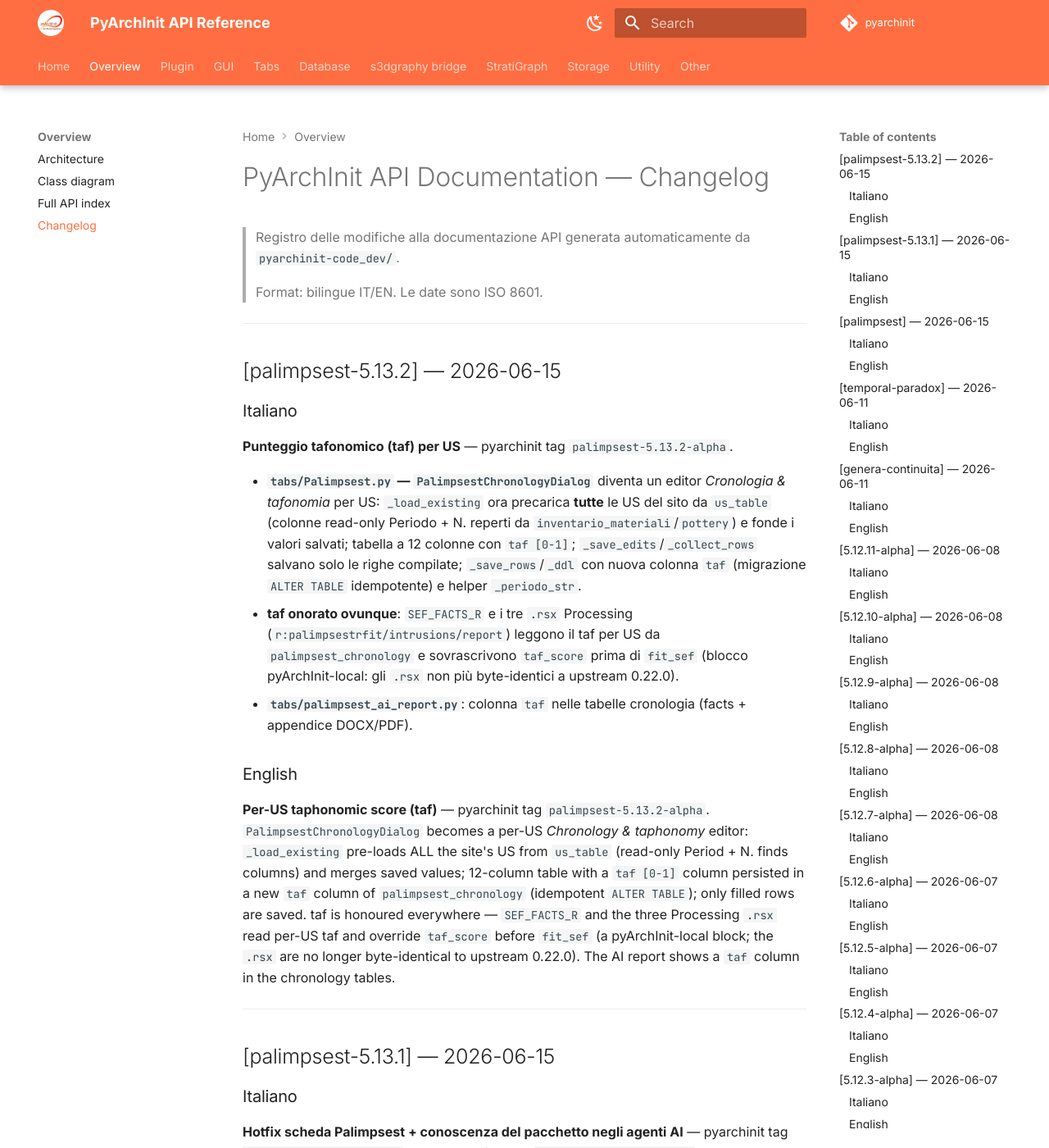
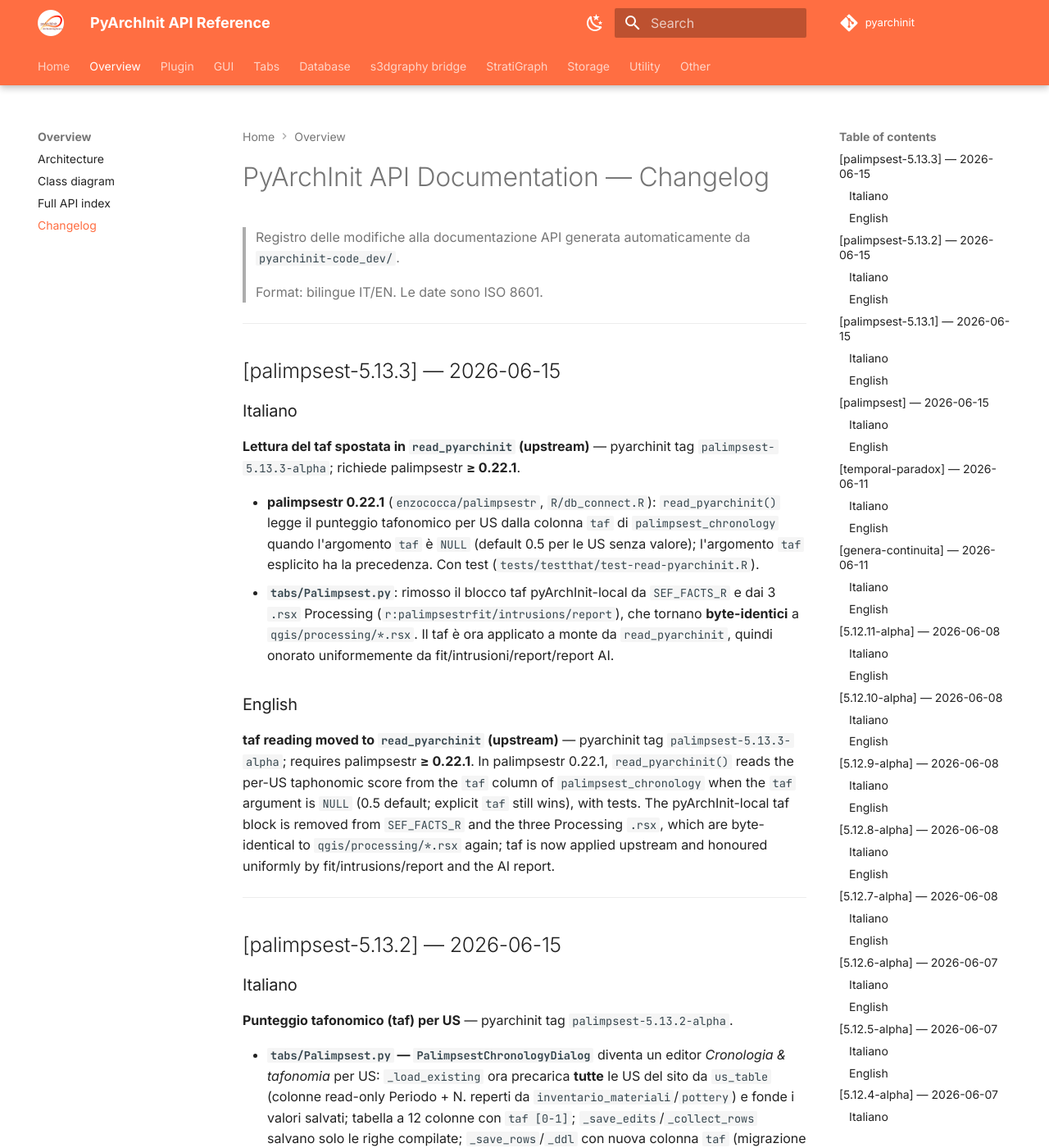
Before and after one commit to enzococca/pyarchinit-api-docs, an MkDocs documentation site: the page built from docs/CHANGELOG.md, in a window 1280 px wide and 1400 px high. Shown: the whole window at 82% size. Built offline with MkDocs 1.6.1 and Material for MkDocs 9.7.7, drawn with Linux system fonts in a browser that asks for light colours; comment, search, counter and statistics services are not loaded.

Commit message:
docs(changelog): palimpsest-5.13.3-alpha — taf reading moved upstream to read_pyarchinit (palimpsestr 0.22.1)

```diff
--- a/docs/CHANGELOG.md
+++ b/docs/CHANGELOG.md
@@ -4,6 +4,21 @@
 > da `pyarchinit-code_dev/`.
 >
 > Format: bilingue IT/EN. Le date sono ISO 8601.
+
+---
+
+## [palimpsest-5.13.3] — 2026-06-15
+
+### Italiano
+
+**Lettura del taf spostata in `read_pyarchinit` (upstream)** — pyarchinit tag `palimpsest-5.13.3-alpha`; richiede palimpsestr **≥ 0.22.1**.
+
+- **palimpsestr 0.22.1** (`enzococca/palimpsestr`, `R/db_connect.R`): `read_pyarchinit()` legge il punteggio tafonomico per US dalla colonna `taf` di `palimpsest_chronology` quando l'argomento `taf` è `NULL` (default 0.5 per le US senza valore); l'argomento `taf` esplicito ha la precedenza. Con test (`tests/testthat/test-read-pyarchinit.R`).
+- **`tabs/Palimpsest.py`**: rimosso il blocco taf pyArchInit-local da `SEF_FACTS_R` e dai 3 `.rsx` Processing (`r:palimpsestrfit/intrusions/report`), che tornano **byte-identici** a `qgis/processing/*.rsx`. Il taf è ora applicato a monte da `read_pyarchinit`, quindi onorato uniformemente da fit/intrusioni/report/report AI.
+
+### English
+
+**taf reading moved to `read_pyarchinit` (upstream)** — pyarchinit tag `palimpsest-5.13.3-alpha`; requires palimpsestr **≥ 0.22.1**. In palimpsestr 0.22.1, `read_pyarchinit()` reads the per-US taphonomic score from the `taf` column of `palimpsest_chronology` when the `taf` argument is `NULL` (0.5 default; explicit `taf` still wins), with tests. The pyArchInit-local taf block is removed from `SEF_FACTS_R` and the three Processing `.rsx`, which are byte-identical to `qgis/processing/*.rsx` again; taf is now applied upstream and honoured uniformly by fit/intrusions/report and the AI report.
 
 ---
 
```
